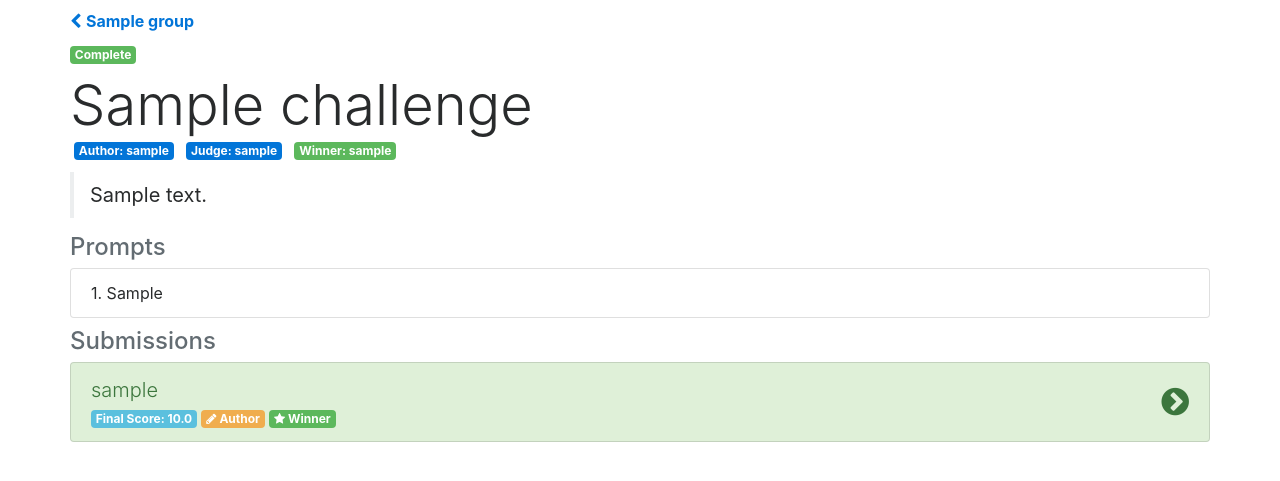
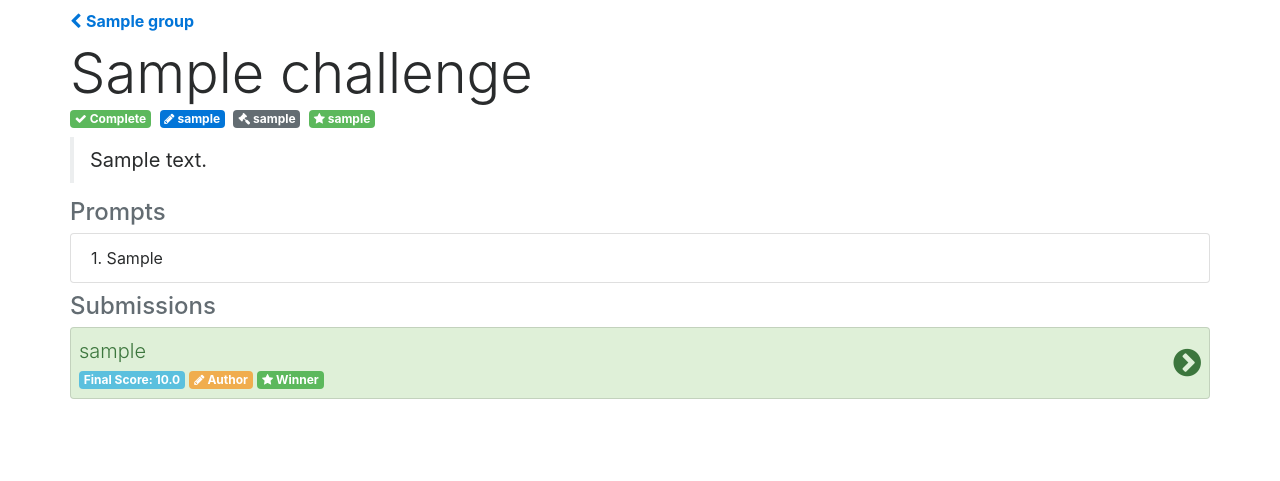
Before and after one commit to ianzimmerman/gifoff, a Flask app: template gifoff/blueprints/main/templates/main/challenge.html in a window 1280 px wide. Shown: the part 56-537 px from the top of the page. Run offline with Flask 2, Linux system fonts and the light colour scheme; tables that the repository leaves empty hold one stand-in row (values such as "Sample post"); the template is opened without the code that fills it: values that come from a table or form of the project are taken from there, most other values are stand-ins (such as "Sample title", 1, 10 or a date in 2020); some libraries are stand-ins or nearby versions.

Commit message:
small design tweaks and addition of TS leaderboard to group page

```diff
--- a/gifoff/blueprints/main/controllers.py
+++ b/gifoff/blueprints/main/controllers.py
@@ -154,7 +154,7 @@ def close(challenge_id):
             challenge.winner = winner
 
             if len(challenge.players) > 1:
-                ratings = sorted([(p, challenge.player_score(p), FFARating.get_or_create(player=p, group=challenge.group).rating)
+                ratings = sorted([(p, challenge.player_score(p), p.group_rating(challenge.group))
                                    for p in challenge.players if challenge.player_score(p) > 0.0], key=lambda entry: entry[1], reverse=True)
 
                 new_ratings = trueskill.rate([(r[2],) for r in ratings])
@@ -162,7 +162,7 @@ def close(challenge_id):
                 player_ratings = zip([p[0] for p in ratings], [r[0] for r in new_ratings])
 
                 for player, new_rating in player_ratings:
-                    player.update_group_rating(challenge.group, new_rating)
+                    player.update_group_rating(challenge, new_rating)
 
             if db_commit():
                 clear_keys(cache, ['leaders{}'.format(challenge.group.id),
--- a/gifoff/blueprints/main/templates/main/challenge.html
+++ b/gifoff/blueprints/main/templates/main/challenge.html
@@ -1,5 +1,5 @@
 {% extends "layout.html" %}
-{% from "macros.html" import render_field, status_tag %}
+{% from "macros.html" import render_field, status_tag, back_button %}
 {% block title %}{{ challenge.name }}{% endblock %}
 {% block head %}
 <link rel="stylesheet" href="https://cdnjs.cloudflare.com/ajax/libs/rateYo/2.2.0/jquery.rateyo.min.css">
@@ -14,10 +14,9 @@
 {% endblock %}
 {% block content %}
     <div class="mt-2 mb-2 pl-0 pr-0 d-flex">
-        <a href="{{ url_for('main.group', group_id=challenge.group) }}"
-            class="">
-            <i class="fa fa-chevron-left"></i> <strong>{{ challenge.group.name }}</strong>
-        </a>
+        <span class="mr-auto">
+            {{ back_button(challenge.group.name, url_for('main.group', group_id=challenge.group)) }}
+        </span>
         {% if current_user in [challenge.group.owner, challenge.author] %}
             <a href="{{ url_for('main.delete_challenge', challenge_id=challenge.id) }}"
                 class="ml-auto btn btn-sm btn-danger" onclick="return confirm('Really?')">
@@ -27,13 +26,13 @@
     </div>
 
     <!-- Common Header -->
-    {{ status_tag(challenge) }}
-    <h1 class="display-4" style="margin-bottom: 0">{{ challenge.name }}</h1>
+    <h1 class="display-4 mb-0">{{ challenge.name }}</h1>
     <div class="flex-column flex-sm-row justify-content-start">
-        <p class="m-1 badge badge-primary">Author: {{ challenge.author.username }}</p>
-        <p class="badge badge-primary m-1">Judge: {{ challenge.judge.username }}</p>
+        {{ status_tag(challenge) }}
+        <span class="mr-1 badge badge-primary"><i class="fa fa-pencil"></i> {{ challenge.author.username }}</span>
+        <span class=" mr-1 badge badge-default"><i class="fa fa-gavel"></i> {{ challenge.judge.username }}</span>
         {% if challenge.winner %}
-            <p class="badge badge-success m-1">Winner: {{ challenge.winner.username }}</p>
+            <span class="badge badge-success"><i class="fa fa-star"></i> {{ challenge.winner.username }}</span>
         {% endif %}
     </div>
     {% if challenge.description %}
@@ -110,7 +109,7 @@
         {%- cache 60*60*24*7, 'entries'+challenge.id|string %}
         <h2 class="h4 text-muted">Submissions</h2>
         <div class="list-group">
-            <a class="entryLink list-group-item list-group-item-success list-group-item-action d-flex justify-content-between"
+            <a class="entryLink list-group-item list-group-item-success list-group-item-action d-flex justify-content-between p-2"
                 href="#" player_id="{{ challenge.winner.id }}">
                 <div class="flex-column">
                     <p class="lead m-0">{{ challenge.winner.username }}</p>
@@ -123,7 +122,7 @@
                 <i class="fa fa-chevron-circle-right" aria-hidden="true" style="font-size: xx-large"></i>
             </a>
             {% for p in challenge.players if p != challenge.winner %}
-                <a class="entryLink list-group-item list-group-item-info list-group-item-action d-flex justify-content-between"
+                <a class="entryLink list-group-item list-group-item-info list-group-item-action d-flex justify-content-between p-2"
                     href="#" player_id="{{ p.id }}">
                     <div class="flex-column">
                         <p class="lead m-0">{{ p.username }}</p>
--- a/gifoff/models.py
+++ b/gifoff/models.py
@@ -1,13 +1,15 @@
 from datetime import datetime, timedelta
 from random import randint
+from collections import defaultdict
 
 import arrow
 import trueskill
+import json
 
 from flask_security import UserMixin, RoleMixin
 from flask_sqlalchemy import SQLAlchemy
 
-from sqlalchemy import func, select, desc
+from sqlalchemy import func, select, desc, and_
 from sqlalchemy.ext.associationproxy import association_proxy
 from sqlalchemy.ext.hybrid import hybrid_property, hybrid_method
 
@@ -100,21 +102,29 @@ class User(Base, UserMixin):
         return round(self.group_score(group)/(self.group_entries(group) or 1), 1)
 
     @hybrid_method
-    def group_rating(self, group):
-        rate_obj = db.session.query(FFARating).filter(FFARating.player==self, FFARating.group==group).first()
+    def group_rating(self, group, challenge=None):
+        rate_obj = db.session.query(FFARating)\
+                             .filter(FFARating.player==self, FFARating.group==group)\
+                             .order_by(FFARating.id.desc()).first()
         if rate_obj:
             return rate_obj.rating
         else:
-            return trueskill.Rating()
+            rate_obj = FFARating(player=self, group=group, challenge=challenge)
+            rate_obj.rating = trueskill.Rating()
+            if db_commit():
+                return rate_obj.rating
+            else:
+                return False
 
     @hybrid_method
-    def update_group_rating(self, group, rating):
-        rate_obj = db.session.query(FFARating).filter(FFARating.player==self, FFARating.group==group).first()
-        if rate_obj:
-            rate_obj.rating = rating
-            db_commit()
+    def update_group_rating(self, challenge, rating):
+        rate_obj = FFARating(player=self, group=challenge.group, challenge=challenge)
+        rate_obj.rating = rating
+
+        if db_commit():
+            return rate_obj
         else:
-            raise Exception('Entry not found')
+            return False
 
     def __repr__(self):
         return '{}'.format(self.email)
@@ -151,7 +161,10 @@ class Group(Base):
 
     @hybrid_property
     def last_winner(self):
-        last_challenge = db.session.query(Challenge).filter(Challenge.group_id==self.id, Challenge.winner_id!=None).order_by(Challenge.id.desc()).first()
+        last_challenge = db.session.query(Challenge)\
+                                   .filter(Challenge.group_id==self.id, Challenge.winner_id!=None)\
+                                   .order_by(Challenge.id.desc()).first()
+
         if last_challenge:
             return last_challenge.winner
         else:
@@ -159,13 +172,34 @@ class Group(Base):
 
     @hybrid_property
     def leaders(self):
-        this = db.session.query(FFARating)\
-            .filter(FFARating.group==self)\
-            .order_by(desc(FFARating._mu)).limit(3)
-            # .filter(User.id.in_([p.id for p in self.players]))\
-            # .order_by(desc(User.group_score(self))).limit(3)
+        sub_q = db.session.query(func.max(FFARating.id).label("max_id")).group_by(FFARating.player_id).subquery()
 
-        return this
+        q = db.session.query(FFARating).filter(FFARating.group==self)\
+                      .join(sub_q, and_(FFARating.id == sub_q.c.max_id))\
+                      .order_by(FFARating._mu.desc()).limit(3)
+
+        return q
+
+    @hybrid_property
+    def leaderboard(self):
+        players = sorted([(p.username, p.id) for p in self.players], key=lambda player: player[0].lower())
+
+        results = {
+            'cols': [{'id': 'c_id', 'label': 'Challenge ID', 'type': 'string'}]
+                  + [{'id': 'p_id_{}'.format(p[1]), 'label': p[0], 'type': 'number'} for p in players],
+            'rows': []
+        }
+
+        data = defaultdict(dict)
+        challenges = dict()
+        for r in db.session.query(FFARating).filter(FFARating.group==self):
+            data[r.challenge_id][r.player_id] = r.mu
+            if r.challenge: challenges[r.challenge_id] = r.challenge.name
+
+        for cid, ds in data.items():
+            results['rows'].append({'c': [{'v': challenges.get(cid, 'Start') }] + [{'v': ds.get(p[1], None)} for p in players]})
+
+        return json.dumps(results)
 
     def __repr__(self):
         return self.name
@@ -239,13 +273,13 @@ class Challenge(Base):
     @hybrid_property
     def status_tag(self):
         if self.upcoming:
-            return ('Starts {}'.format(self.starts_in), 'info')
+            return ('<i class="fa fa-clock-o"></i> Starts {}'.format(self.starts_in), 'info')
         elif self.active:
-            return ('Ends {}'.format(self.time_left), 'warning')
+            return ('<i class="fa fa-clock-o"></i> Ends {}'.format(self.time_left), 'warning')
         elif self.pending:
-            return ('With Judge', 'default')
+            return ('<i class="fa fa-gavel"></i> With {}'.format(self.judge.username), 'default')
         elif self.complete:
-            return ('Complete', 'success')
+            return ('<i class="fa fa-check"></i> Complete', 'success')
 
         return False
 
@@ -436,6 +470,9 @@ class FFARating(Base):
     group_id = db.Column(db.Integer(), db.ForeignKey(Group.id))
     group = db.relationship('Group', backref=db.backref('ffa_ratings', lazy='dynamic', cascade='all, delete'))
 
+    challenge_id = db.Column(db.Integer(), db.ForeignKey(Challenge.id))
+    challenge = db.relationship('Challenge', backref=db.backref('ffa_ratings', lazy='dynamic', cascade='all, delete'))
+
     player_id = db.Column(db.Integer(), db.ForeignKey(User.id))
     player = db.relationship('User', backref=db.backref('ffa_rating', lazy='dynamic', cascade='all, delete'))
 
--- a/gifoff/templates/layout.html
+++ b/gifoff/templates/layout.html
@@ -154,7 +154,7 @@
                     // Stop the default behavior of the browser, which
                     // is to change the URL of the page.
                     //event.preventDefault();
-                    if ($( event.target ).prop( "tagName" ) !== "IMG")
+                    if (!$( event.target ).attr( "exempt" ) == "true")
                     event.preventDefault();
 
                     // Manually change the location of the page to stay in
--- a/gifoff/templates/macros.html
+++ b/gifoff/templates/macros.html
@@ -24,23 +24,32 @@
 </nav>
 {% endmacro %}
 
+{% macro back_button(text, url) %}
+<nav>
+    <a href="{{ url }}"
+        class="nav-link p-0">
+        <i class="fa fa-chevron-left"></i> <strong>{{ text }}</strong>
+    </a>
+</nav>
+{% endmacro %}
+
 {% macro challenge_list(challenges, group=none) %}
 <div class="list-group">
 {% for c in challenges %}
     <a href="{{ url_for('main.challenge', group_id=c.group, challenge_id=c) }}"
-        class="list-group-item list-group-item-info list-group-item-action d-flex flex-row justify-content-between">
-        <div class="flex-column">
-            <div class="lead mt-0 mb-0">
+        class="list-group-item list-group-item-info list-group-item-action d-flex flex-row justify-content-between p-2">
+        <div class="d-flex-column justify-content-between">
+            <div class="lead mt-0 mb-1">
                 {{ c.name[:34] }}
             </div>
-            <div class="mt-0">
+            <div class="d-flex mt-0">
                 {% if group %}
-                    <span class="badge badge-default">{{c.group}}</span>
+                    <span class="mr-1 badge badge-primary"><i class="fa fa-users"></i> {{c.group}}</span>
                 {% endif %}
                 {{ status_tag(c) }}
             </div>
         </div>
-        <i class="fa fa-chevron-circle-right align-self-center" aria-hidden="true" style="font-size: xx-large"></i>
+        <i class="fa fa-chevron-circle-right align-self-center m-2" aria-hidden="true" style="font-size: xx-large"></i>
     </a>
 {% else %}
     <span class="list-group-item list-group-item-warning">No Challenges</span>
@@ -89,5 +98,5 @@
 {% endmacro %}
 
 {% macro status_tag(challenge) %}
-    <span class="badge badge-{{ challenge.status_tag[1] }}">{{ challenge.status_tag[0]|safe }}</span>
+    <span class="mr-1 badge badge-{{ challenge.status_tag[1] }}">{{ challenge.status_tag[0]|safe }}</span>
 {% endmacro %}
```
Also changed, not shown: gifoff/blueprints/main/templates/main/edit_challenge.html (+4 -5 lines), gifoff/blueprints/main/templates/main/group.html (+44 -13 lines), gifoff/blueprints/main/templates/main/new_challenge.html (+5 -6 lines).
